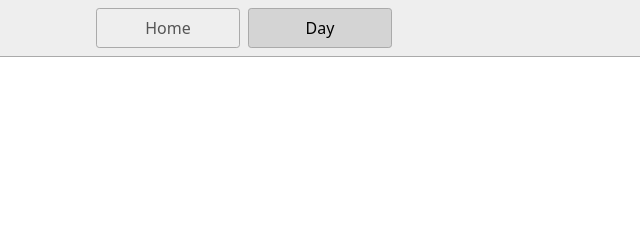
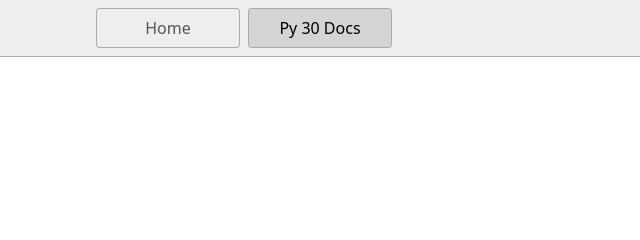
Before and after one commit to Hill7474/web-platform-1wy8wq, a plain HTML site: page page2.html in a window 1280 px wide. Shown: the top 240 px of the page, 396-1036 px from the left. Drawn offline with Linux system fonts and the light colour scheme.

Commit message:
Update page2.html

```diff
--- a/page2.html
+++ b/page2.html
@@ -1,7 +1,7 @@
 <!DOCTYPE html>
 <html lang="en">
   <head>
-    <title>Days</title>
+    <title>Py 30 Docs</title>
     <meta charset="UTF-8" />
     <meta name="viewport" content="width=device-width" />
     <link rel="stylesheet" href="styles.css" />
@@ -10,7 +10,7 @@
   <body>
     <nav>
       <a href="/">Home</a>
-      <a href="/page2.html" aria-current="page">Day</a>
+      <a href="/page2.html" aria-current="page">Py 30 Docs</a>
     </nav>
     <main>
       <h1>Week 1</h1>
```
